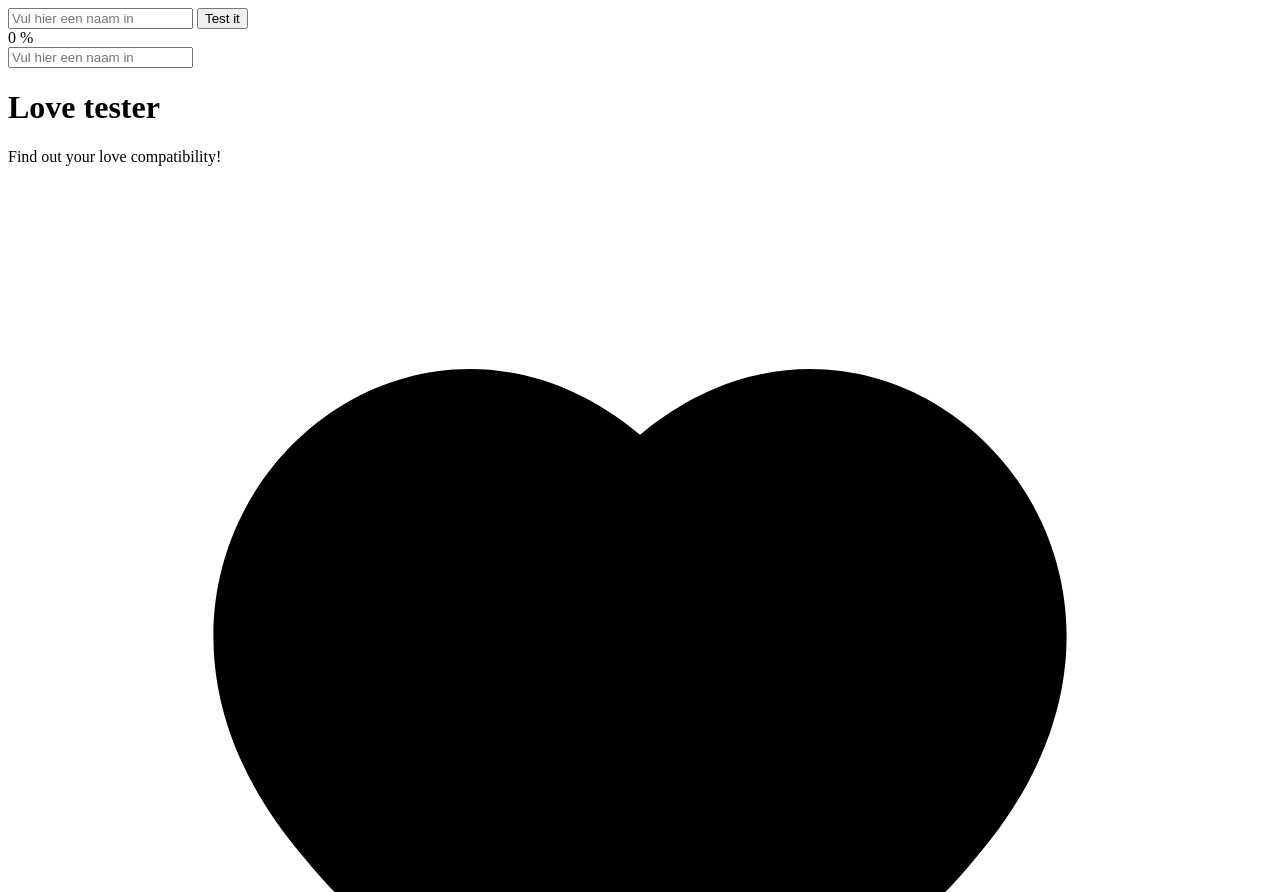
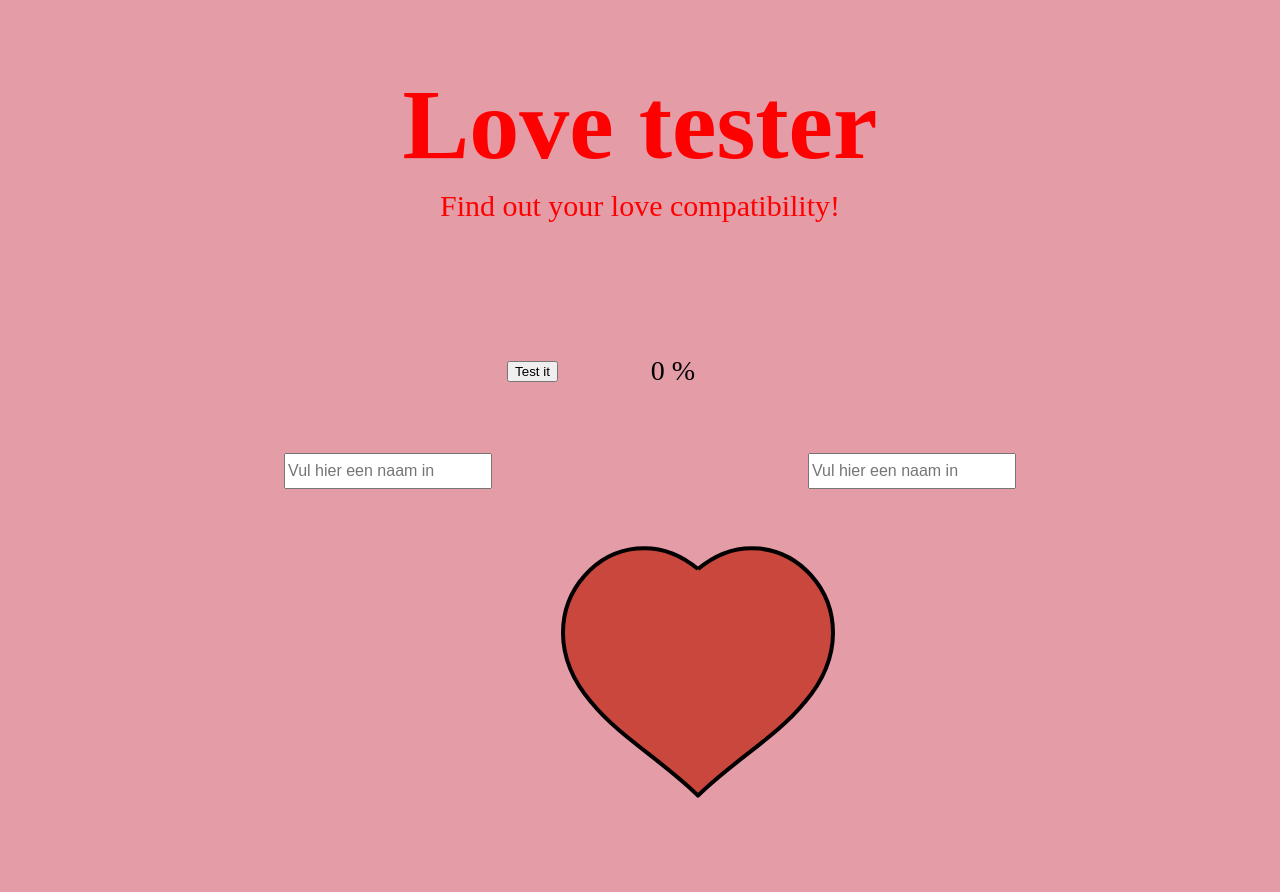
Before and after one commit to LorenzoSpeear/Web-opdracht-1, a plain HTML site: page index.html in a window 1280 px wide. Shown: the top 892 px of the page. Drawn offline with Linux system fonts and the light colour scheme.

Commit message:
newste vesie

```diff
--- a/index.html
+++ b/index.html
@@ -5,10 +5,12 @@
     <meta charset="UTF-8">
     <meta name="viewport" content="width=device-width, initial-scale=1.0">
     <title>Love Meter</title>
+    <link rel="stylesheet" href="style.css">
     <style>
 
     </style>
-
+    <h1>Love tester</h1>
+    <p>Find out your love compatibility!</p>
 </head>
 
 <body>
@@ -71,17 +73,6 @@
     submitBtn.addEventListener('click', test);
 </script>
 
-
-
-
-<header>
-    <h1>Love tester</h1>
-    <p>Find out your love compatibility!</p>
-</header>
-
-<body>
-
-</body>
 <svg class="heart-frame" viewBox="0 0 600 600" xmlns="http://www.w3.org/2000/svg">
   <path
     d="
--- a/style.css
+++ b/style.css
@@ -1,23 +1,19 @@
-
 body {
-    background-color : lightpink
+    background-color: rgb(228, 156, 167);
+    justify-content: center;
 }
 
-h1{
-    color : red;
-    text-align : center;
+h1 {
+    color: red;
+    text-align: center;
     font-size: 100px;
 }
-p{
-    color : red;
-    text-align : center;
+
+p {
+    color: red;
+    text-align: center;
     font-size: 30px;
     margin-top: -60px;
-}
-
-body {
-    justify-content: center;
-    background: #f79898;
 }
 
 .heart-frame {
@@ -32,14 +28,12 @@ body {
     stroke-width: 6;
     stroke-linejoin: round;
 }
-.heart {
-   margin-right: 100px;
-}
 
 .heart {
     fill: #c9473d;
     margin-left: -270px;
 }
+
 input {
     width: 200px;
     height: 30px;
@@ -49,14 +43,15 @@ body {
 
 }
 
-        form{
+form {
     display: flex;
-            alighn-items: center;
+    align-items: center;
     justify-content: center;
-            gap : 15px;
+    gap: 15px;
 }
+
 #percentage {
-            font-size: 15px
+    font-size: 15px;
     text-align: center;
     font-size: 28px;
     width: 200px;
```
Also changed, not shown: index - kopie.html (+1 -1 lines). Lines whose indentation alone changed are shown as unchanged.
